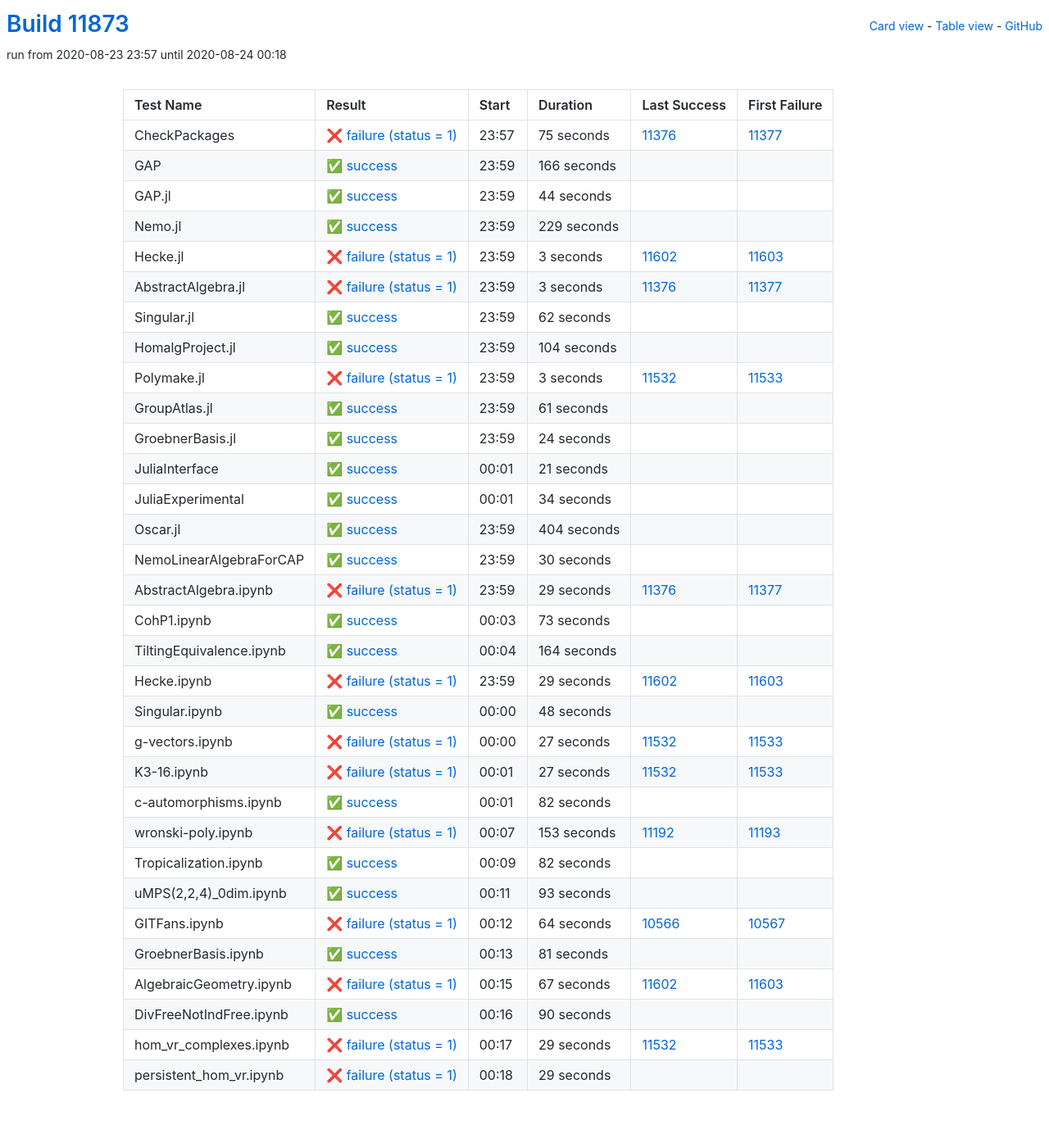
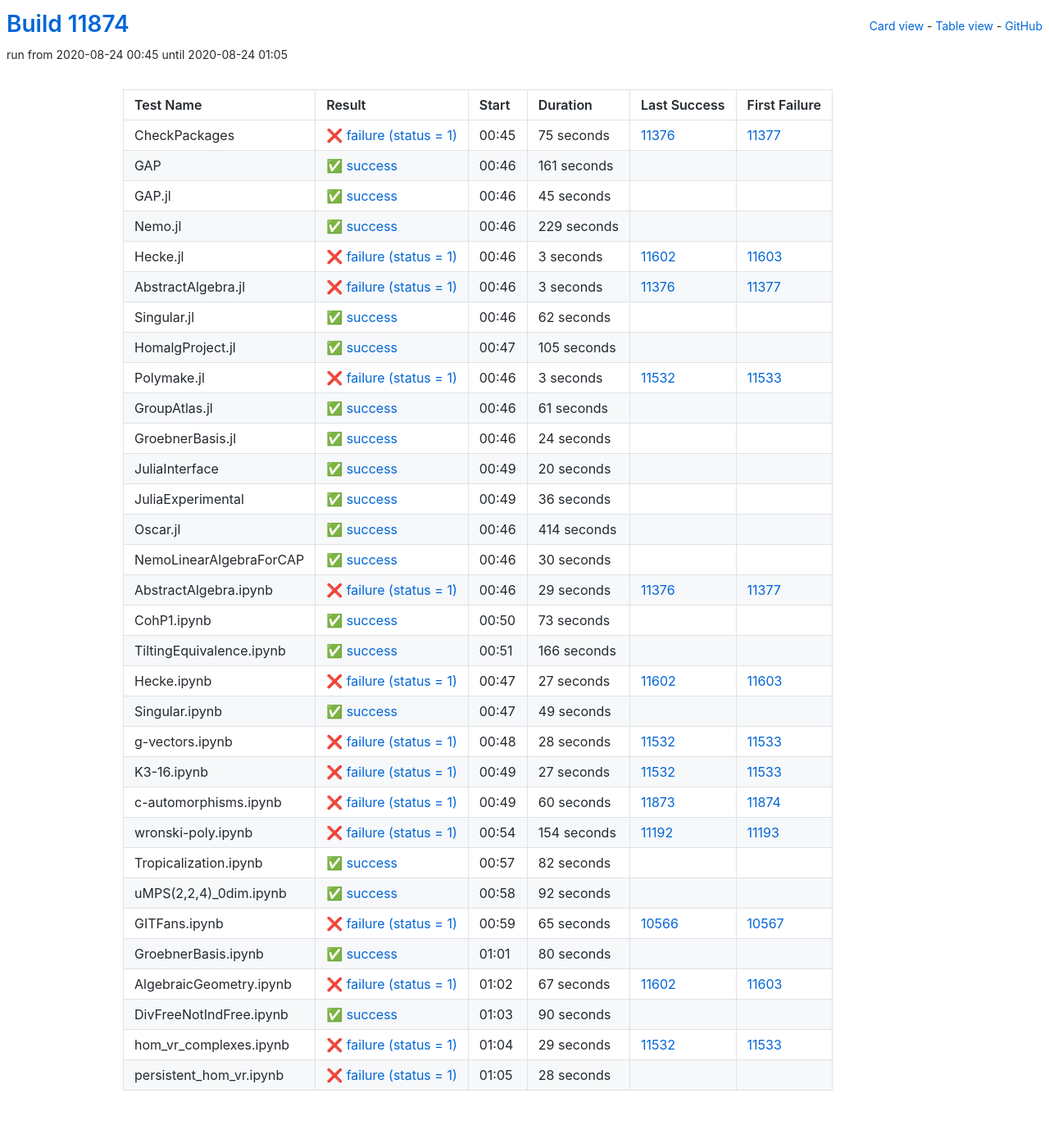
Before and after one commit to oscar-system/oscar-ci-status, a Jekyll site: the page built from table.html, in a window 1280 px wide. Shown: the whole page at 82% size. Built offline with Jekyll 4.4.1, drawn with Linux system fonts in a browser that asks for light colours.

Commit message:
Build #11874

```diff
--- a/_data/ci.yml
+++ b/_data/ci.yml
@@ -1,6 +1,6 @@
 ---
-build: 11873
-build_url: https://oscarci.mathematik.uni-kl.de/job/oscar/11873/
+build: 11874
+build_url: https://oscarci.mathematik.uni-kl.de/job/oscar/11874/
 job: oscar
 organization: oscar-system
 repo: oscar-ci-status
@@ -8,8 +8,8 @@
 tests:
 - name: CheckPackages
   id: checkpackages
-  log: https://oscarci.mathematik.uni-kl.de/job/oscar/11873/artifact/logs/build-11873/CheckPackages.log
-  start: 2020-08-23 23:57
+  log: https://oscarci.mathematik.uni-kl.de/job/oscar/11874/artifact/logs/build-11874/CheckPackages.log
+  start: 2020-08-24 00:45
   success: false
   exitcode: 1
   status: failure
@@ -20,32 +20,32 @@
   first_failure_url: https://oscarci.mathematik.uni-kl.de/job/oscar/11377/
 - name: GAP
   id: gap
-  log: https://oscarci.mathematik.uni-kl.de/job/oscar/11873/artifact/logs/build-11873/GAP.log
-  start: 2020-08-23 23:59
+  log: https://oscarci.mathematik.uni-kl.de/job/oscar/11874/artifact/logs/build-11874/GAP.log
+  start: 2020-08-24 00:46
   success: true
   exitcode: 0
   status: success
-  duration: 166
+  duration: 161
   last_success: false
   last_success_url:
   first_failure: false
   first_failure_url:
 - name: GAP.jl
   id: gap-jl
-  log: https://oscarci.mathematik.uni-kl.de/job/oscar/11873/artifact/logs/build-11873/GAP.jl.log
-  start: 2020-08-23 23:59
+  log: https://oscarci.mathematik.uni-kl.de/job/oscar/11874/artifact/logs/build-11874/GAP.jl.log
+  start: 2020-08-24 00:46
   success: true
   exitcode: 0
   status: success
-  duration: 44
+  duration: 45
   last_success: false
   last_success_url:
   first_failure: false
   first_failure_url:
 - name: Nemo.jl
   id: nemo-jl
-  log: https://oscarci.mathematik.uni-kl.de/job/oscar/11873/artifact/logs/build-11873/Nemo.jl.log
-  start: 2020-08-23 23:59
+  log: https://oscarci.mathematik.uni-kl.de/job/oscar/11874/artifact/logs/build-11874/Nemo.jl.log
+  start: 2020-08-24 00:46
   success: true
   exitcode: 0
   status: success
@@ -56,8 +56,8 @@
   first_failure_url:
 - name: Hecke.jl
   id: hecke-jl
-  log: https://oscarci.mathematik.uni-kl.de/job/oscar/11873/artifact/logs/build-11873/Hecke.jl.log
-  start: 2020-08-23 23:59
+  log: https://oscarci.mathematik.uni-kl.de/job/oscar/11874/artifact/logs/build-11874/Hecke.jl.log
+  start: 2020-08-24 00:46
   success: false
   exitcode: 1
   status: failure
@@ -68,8 +68,8 @@
   first_failure_url: https://oscarci.mathematik.uni-kl.de/job/oscar/11603/
 - name: AbstractAlgebra.jl
   id: abstractalgebra-jl
-  log: https://oscarci.mathematik.uni-kl.de/job/oscar/11873/artifact/logs/build-11873/AbstractAlgebra.jl.log
-  start: 2020-08-23 23:59
+  log: https://oscarci.mathematik.uni-kl.de/job/oscar/11874/artifact/logs/build-11874/AbstractAlgebra.jl.log
+  start: 2020-08-24 00:46
   success: false
   exitcode: 1
   status: failure
@@ -80,8 +80,8 @@
   first_failure_url: https://oscarci.mathematik.uni-kl.de/job/oscar/11377/
 - name: Singular.jl
   id: singular-jl
-  log: https://oscarci.mathematik.uni-kl.de/job/oscar/11873/artifact/logs/build-11873/Singular.jl.log
-  start: 2020-08-23 23:59
+  log: https://oscarci.mathematik.uni-kl.de/job/oscar/11874/artifact/logs/build-11874/Singular.jl.log
+  start: 2020-08-24 00:46
   success: true
   exitcode: 0
   status: success
@@ -92,20 +92,20 @@
   first_failure_url:
 - name: HomalgProject.jl
   id: homalgproject-jl
-  log: https://oscarci.mathematik.uni-kl.de/job/oscar/11873/artifact/logs/build-11873/HomalgProject.jl.log
-  start: 2020-08-23 23:59
+  log: https://oscarci.mathematik.uni-kl.de/job/oscar/11874/artifact/logs/build-11874/HomalgProject.jl.log
+  start: 2020-08-24 00:47
   success: true
   exitcode: 0
   status: success
-  duration: 104
+  duration: 105
   last_success: false
   last_success_url:
   first_failure: false
   first_failure_url:
 - name: Polymake.jl
   id: polymake-jl
-  log: https://oscarci.mathematik.uni-kl.de/job/oscar/11873/artifact/logs/build-11873/Polymake.jl.log
-  start: 2020-08-23 23:59
+  log: https://oscarci.mathematik.uni-kl.de/job/oscar/11874/artifact/logs/build-11874/Polymake.jl.log
+  start: 2020-08-24 00:46
   success: false
   exitcode: 1
   status: failure
@@ -116,8 +116,8 @@
   first_failure_url: https://oscarci.mathematik.uni-kl.de/job/oscar/11533/
 - name: GroupAtlas.jl
   id: groupatlas-jl
-  log: https://oscarci.mathematik.uni-kl.de/job/oscar/11873/artifact/logs/build-11873/GroupAtlas.jl.log
-  start: 2020-08-23 23:59
+  log: https://oscarci.mathematik.uni-kl.de/job/oscar/11874/artifact/logs/build-11874/GroupAtlas.jl.log
+  start: 2020-08-24 00:46
   success: true
   exitcode: 0
   status: success
@@ -128,8 +128,8 @@
   first_failure_url:
 - name: GroebnerBasis.jl
   id: groebnerbasis-jl
-  log: https://oscarci.mathematik.uni-kl.de/job/oscar/11873/artifact/logs/build-11873/GroebnerBasis.jl.log
-  start: 2020-08-23 23:59
+  log: https://oscarci.mathematik.uni-kl.de/job/oscar/11874/artifact/logs/build-11874/GroebnerBasis.jl.log
+  start: 2020-08-24 00:46
   success: true
   exitcode: 0
   status: success
@@ -140,44 +140,44 @@
   first_failure_url:
 - name: JuliaInterface
   id: juliainterface
-  log: https://oscarci.mathematik.uni-kl.de/job/oscar/11873/artifact/logs/build-11873/JuliaInterface.log
-  start: 2020-08-24 00:01
+  log: https://oscarci.mathematik.uni-kl.de/job/oscar/11874/artifact/logs/build-11874/JuliaInterface.log
+  start: 2020-08-24 00:49
   success: true
   exitcode: 0
   status: success
-  duration: 21
+  duration: 20
   last_success: false
   last_success_url:
   first_failure: false
   first_failure_url:
 - name: JuliaExperimental
   id: juliaexperimental
-  log: https://oscarci.mathematik.uni-kl.de/job/oscar/11873/artifact/logs/build-11873/JuliaExperimental.log
-  start: 2020-08-24 00:01
+  log: https://oscarci.mathematik.uni-kl.de/job/oscar/11874/artifact/logs/build-11874/JuliaExperimental.log
+  start: 2020-08-24 00:49
   success: true
   exitcode: 0
   status: success
-  duration: 34
+  duration: 36
   last_success: false
   last_success_url:
   first_failure: false
   first_failure_url:
 - name: Oscar.jl
   id: oscar-jl
-  log: https://oscarci.mathematik.uni-kl.de/job/oscar/11873/artifact/logs/build-11873/Oscar.jl.log
-  start: 2020-08-23 23:59
+  log: https://oscarci.mathematik.uni-kl.de/job/oscar/11874/artifact/logs/build-11874/Oscar.jl.log
+  start: 2020-08-24 00:46
   success: true
   exitcode: 0
   status: success
-  duration: 404
+  duration: 414
   last_success: false
   last_success_url:
   first_failure: false
   first_failure_url:
 - name: NemoLinearAlgebraForCAP
   id: nemolinearalgebraforcap
-  log: https://oscarci.mathematik.uni-kl.de/job/oscar/11873/artifact/logs/build-11873/NemoLinearAlgebraForCAP.log
-  start: 2020-08-23 23:59
+  log: https://oscarci.mathematik.uni-kl.de/job/oscar/11874/artifact/logs/build-11874/NemoLinearAlgebraForCAP.log
+  start: 2020-08-24 00:46
   success: true
   exitcode: 0
   status: success
@@ -188,8 +188,8 @@
   first_failure_url:
 - name: AbstractAlgebra.ipynb
   id: abstractalgebra-ipynb
-  log: https://oscarci.mathematik.uni-kl.de/job/oscar/11873/artifact/logs/build-11873/AbstractAlgebra.ipynb.log
-  start: 2020-08-23 23:59
+  log: https://oscarci.mathematik.uni-kl.de/job/oscar/11874/artifact/logs/build-11874/AbstractAlgebra.ipynb.log
+  start: 2020-08-24 00:46
   success: false
   exitcode: 1
   status: failure
@@ -200,8 +200,8 @@
   first_failure_url: https://oscarci.mathematik.uni-kl.de/job/oscar/11377/
 - name: CohP1.ipynb
   id: cohp1-ipynb
-  log: https://oscarci.mathematik.uni-kl.de/job/oscar/11873/artifact/logs/build-11873/CohP1.ipynb.log
-  start: 2020-08-24 00:03
+  log: https://oscarci.mathematik.uni-kl.de/job/oscar/11874/artifact/logs/build-11874/CohP1.ipynb.log
+  start: 2020-08-24 00:50
   success: true
   exitcode: 0
   status: success
@@ -212,56 +212,56 @@
   first_failure_url:
 - name: TiltingEquivalence.ipynb
   id: tiltingequivalence-ipynb
-  log: https://oscarci.mathematik.uni-kl.de/job/oscar/11873/artifact/logs/build-11873/TiltingEquivalence.ipynb.log
-  start: 2020-08-24 00:04
+  log: https://oscarci.mathematik.uni-kl.de/job/oscar/11874/artifact/logs/build-11874/TiltingEquivalence.ipynb.log
+  start: 2020-08-24 00:51
   success: true
   exitcode: 0
   status: success
-  duration: 164
+  duration: 166
   last_success: false
   last_success_url:
   first_failure: false
   first_failure_url:
 - name: Hecke.ipynb
   id: hecke-ipynb
-  log: https://oscarci.mathematik.uni-kl.de/job/oscar/11873/artifact/logs/build-11873/Hecke.ipynb.log
-  start: 2020-08-23 23:59
+  log: https://oscarci.mathematik.uni-kl.de/job/oscar/11874/artifact/logs/build-11874/Hecke.ipynb.log
+  start: 2020-08-24 00:47
   success: false
   exitcode: 1
   status: failure
-  duration: 29
+  duration: 27
   last_success: 11602
   last_success_url: https://oscarci.mathematik.uni-kl.de/job/oscar/11602/
   first_failure: 11603
   first_failure_url: https://oscarci.mathematik.uni-kl.de/job/oscar/11603/
 - name: Singular.ipynb
   id: singular-ipynb
-  log: https://oscarci.mathematik.uni-kl.de/job/oscar/11873/artifact/logs/build-11873/Singular.ipynb.log
-  start: 2020-08-24 00:00
+  log: https://oscarci.mathematik.uni-kl.de/job/oscar/11874/artifact/logs/build-11874/Singular.ipynb.log
+  start: 2020-08-24 00:47
   success: true
   exitcode: 0
   status: success
-  duration: 48
+  duration: 49
   last_success: false
   last_success_url:
   first_failure: false
   first_failure_url:
 - name: g-vectors.ipynb
   id: g-vectors-ipynb
-  log: https://oscarci.mathematik.uni-kl.de/job/oscar/11873/artifact/logs/build-11873/g-vectors.ipynb.log
-  start: 2020-08-24 00:00
+  log: https://oscarci.mathematik.uni-kl.de/job/oscar/11874/artifact/logs/build-11874/g-vectors.ipynb.log
+  start: 2020-08-24 00:48
   success: false
   exitcode: 1
   status: failure
-  duration: 27
+  duration: 28
   last_success: 11532
   last_success_url: https://oscarci.mathematik.uni-kl.de/job/oscar/11532/
   first_failure: 11533
   first_failure_url: https://oscarci.mathematik.uni-kl.de/job/oscar/11533/
 - name: K3-16.ipynb
   id: k3-16-ipynb
-  log: https://oscarci.mathematik.uni-kl.de/job/oscar/11873/artifact/logs/build-11873/K3-16.ipynb.log
-  start: 2020-08-24 00:01
+  log: https://oscarci.mathematik.uni-kl.de/job/oscar/11874/artifact/logs/build-11874/K3-16.ipynb.log
+  start: 2020-08-24 00:49
   success: false
   exitcode: 1
   status: failure
@@ -272,32 +272,32 @@
   first_failure_url: https://oscarci.mathematik.uni-kl.de/job/oscar/11533/
 - name: c-automorphisms.ipynb
   id: c-automorphisms-ipynb
-  log: https://oscarci.mathematik.uni-kl.de/job/oscar/11873/artifact/logs/build-11873/c-automorphisms.ipynb.log
-  start: 2020-08-24 00:01
-  success: true
-  exitcode: 0
-  status: success
-  duration: 82
-  last_success: false
-  last_success_url:
-  first_failure: false
-  first_failure_url:
-- name: wronski-poly.ipynb
-  id: wronski-poly-ipynb
-  log: https://oscarci.mathematik.uni-kl.de/job/oscar/11873/artifact/logs/build-11873/wronski-poly.ipynb.log
-  start: 2020-08-24 00:07
+  log: https://oscarci.mathematik.uni-kl.de/job/oscar/11874/artifact/logs/build-11874/c-automorphisms.ipynb.log
+  start: 2020-08-24 00:49
   success: false
   exitcode: 1
   status: failure
-  duration: 153
+  duration: 60
+  last_success: 11873
+  last_success_url: https://oscarci.mathematik.uni-kl.de/job/oscar/11873/
+  first_failure: 11874
+  first_failure_url: https://oscarci.mathematik.uni-kl.de/job/oscar/11874/
+- name: wronski-poly.ipynb
+  id: wronski-poly-ipynb
+  log: https://oscarci.mathematik.uni-kl.de/job/oscar/11874/artifact/logs/build-11874/wronski-poly.ipynb.log
+  start: 2020-08-24 00:54
+  success: false
+  exitcode: 1
+  status: failure
+  duration: 154
   last_success: 11192
   last_success_url: https://oscarci.mathematik.uni-kl.de/job/oscar/11192/
   first_failure: 11193
   first_failure_url: https://oscarci.mathematik.uni-kl.de/job/oscar/11193/
 - name: Tropicalization.ipynb
   id: tropicalization-ipynb
-  log: https://oscarci.mathematik.uni-kl.de/job/oscar/11873/artifact/logs/build-11873/Tropicalization.ipynb.log
-  start: 2020-08-24 00:09
+  log: https://oscarci.mathematik.uni-kl.de/job/oscar/11874/artifact/logs/build-11874/Tropicalization.ipynb.log
+  start: 2020-08-24 00:57
   success: true
   exitcode: 0
   status: success
@@ -308,44 +308,44 @@
   first_failure_url:
 - name: uMPS(2,2,4)_0dim.ipynb
   id: umps-2-2-4-0dim-ipynb
-  log: https://oscarci.mathematik.uni-kl.de/job/oscar/11873/artifact/logs/build-11873/uMPS-2-2-4-_0dim.ipynb.log
-  start: 2020-08-24 00:11
+  log: https://oscarci.mathematik.uni-kl.de/job/oscar/11874/artifact/logs/build-11874/uMPS-2-2-4-_0dim.ipynb.log
+  start: 2020-08-24 00:58
   success: true
   exitcode: 0
   status: success
-  duration: 93
+  duration: 92
   last_success: false
   last_success_url:
   first_failure: false
   first_failure_url:
 - name: GITFans.ipynb
   id: gitfans-ipynb
-  log: https://oscarci.mathematik.uni-kl.de/job/oscar/11873/artifact/logs/build-11873/GITFans.ipynb.log
-  start: 2020-08-24 00:12
+  log: https://oscarci.mathematik.uni-kl.de/job/oscar/11874/artifact/logs/build-11874/GITFans.ipynb.log
+  start: 2020-08-24 00:59
   success: false
   exitcode: 1
   status: failure
-  duration: 64
+  duration: 65
   last_success: 10566
   last_success_url: https://oscarci.mathematik.uni-kl.de/job/oscar/10566/
   first_failure: 10567
   first_failure_url: https://oscarci.mathematik.uni-kl.de/job/oscar/10567/
 - name: GroebnerBasis.ipynb
   id: groebnerbasis-ipynb
-  log: https://oscarci.mathematik.uni-kl.de/job/oscar/11873/artifact/logs/build-11873/GroebnerBasis.ipynb.log
-  start: 2020-08-24 00:13
+  log: https://oscarci.mathematik.uni-kl.de/job/oscar/11874/artifact/logs/build-11874/GroebnerBasis.ipynb.log
+  start: 2020-08-24 01:01
   success: true
   exitcode: 0
   status: success
-  duration: 81
+  duration: 80
   last_success: false
   last_success_url:
   first_failure: false
   first_failure_url:
 - name: AlgebraicGeometry.ipynb
   id: algebraicgeometry-ipynb
-  log: https://oscarci.mathematik.uni-kl.de/job/oscar/11873/artifact/logs/build-11873/AlgebraicGeometry.ipynb.log
-  start: 2020-08-24 00:15
+  log: https://oscarci.mathematik.uni-kl.de/job/oscar/11874/artifact/logs/build-11874/AlgebraicGeometry.ipynb.log
+  start: 2020-08-24 01:02
   success: false
   exitcode: 1
   status: failure
@@ -356,8 +356,8 @@
   first_failure_url: https://oscarci.mathematik.uni-kl.de/job/oscar/11603/
 - name: DivFreeNotIndFree.ipynb
   id: divfreenotindfree-ipynb
-  log: https://oscarci.mathematik.uni-kl.de/job/oscar/11873/artifact/logs/build-11873/DivFreeNotIndFree.ipynb.log
-  start: 2020-08-24 00:16
+  log: https://oscarci.mathematik.uni-kl.de/job/oscar/11874/artifact/logs/build-11874/DivFreeNotIndFree.ipynb.log
+  start: 2020-08-24 01:03
   success: true
   exitcode: 0
   status: success
@@ -368,8 +368,8 @@
   first_failure_url:
 - name: hom_vr_complexes.ipynb
   id: hom-vr-complexes-ipynb
-  log: https://oscarci.mathematik.uni-kl.de/job/oscar/11873/artifact/logs/build-11873/hom_vr_complexes.ipynb.log
-  start: 2020-08-24 00:17
+  log: https://oscarci.mathematik.uni-kl.de/job/oscar/11874/artifact/logs/build-11874/hom_vr_complexes.ipynb.log
+  start: 2020-08-24 01:04
   success: false
   exitcode: 1
   status: failure
@@ -380,12 +380,12 @@
   first_failure_url: https://oscarci.mathematik.uni-kl.de/job/oscar/11533/
 - name: persistent_hom_vr.ipynb
   id: persistent-hom-vr-ipynb
-  log: https://oscarci.mathematik.uni-kl.de/job/oscar/11873/artifact/logs/build-11873/persistent_hom_vr.ipynb.log
-  start: 2020-08-24 00:18
+  log: https://oscarci.mathematik.uni-kl.de/job/oscar/11874/artifact/logs/build-11874/persistent_hom_vr.ipynb.log
+  start: 2020-08-24 01:05
   success: false
   exitcode: 1
   status: failure
-  duration: 29
+  duration: 28
   last_success: false
   last_success_url:
   first_failure: false
```
Also changed, not shown: README.md.
